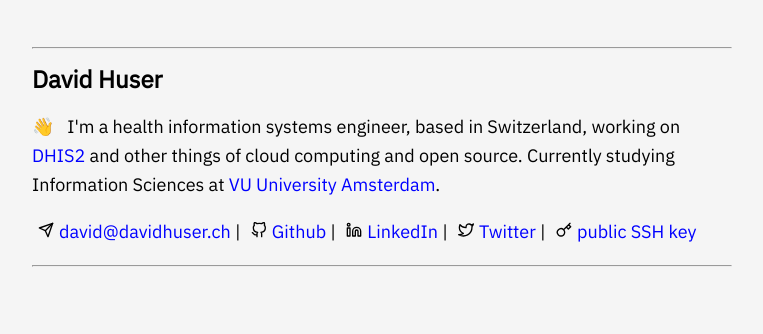
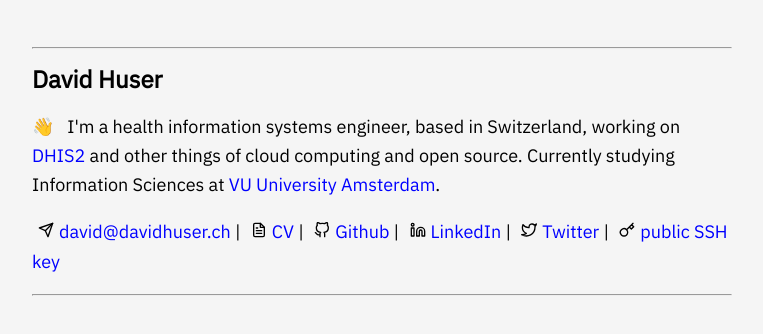
Before and after one commit to davidhuser/davidhuser.github.io, a plain HTML site: page index.html in a window 1280 px wide. Shown: the whole page, without its empty margins (258-1021 px from the left). Drawn offline with nearby package versions, Linux system fonts and the light colour scheme.

Commit message:
Update index.html

```diff
--- a/index.html
+++ b/index.html
@@ -78,7 +78,12 @@
 	</p>
 
 	<p>
-		<i class="feather-16" data-feather="send"></i><a title="Email" href="mailto:david@davidhuser.ch">david@davidhuser.ch</a> | <i class="feather-16" data-feather="github"></i><a title="Github" href="https://github.com/davidhuser" target="_blank">Github</a> | <i class="feather-16" data-feather="linkedin"></i><a title="LinkedIn" href="https://www.linkedin.com/in/davidhuser" target="_blank">LinkedIn</a> | <i class="feather-16" data-feather="twitter"></i><a title="Twitter" href="https://twitter.com/davidhuser762" target="_blank">Twitter</a> | <i class="feather-16" data-feather="key"></i><a title="SSH key" href="https://github.com/davidhuser.keys" target="_blank">public SSH key</a>
+		<i class="feather-16" data-feather="send"></i><a title="Email" href="mailto:david@davidhuser.ch">david@davidhuser.ch</a> |
+		<i class="feather-16" data-feather="file-text"></i><a title="CV" href="https://raw.githubusercontent.com/davidhuser/resume.md/main/resume.pdf">CV</a> |
+		<i class="feather-16" data-feather="github"></i><a title="Github" href="https://github.com/davidhuser" target="_blank">Github</a> |
+		<i class="feather-16" data-feather="linkedin"></i><a title="LinkedIn" href="https://www.linkedin.com/in/davidhuser" target="_blank">LinkedIn</a> |
+		<i class="feather-16" data-feather="twitter"></i><a title="Twitter" href="https://twitter.com/davidhuser762" target="_blank">Twitter</a> |
+		<i class="feather-16" data-feather="key"></i><a title="SSH key" href="https://github.com/davidhuser.keys" target="_blank">public SSH key</a>
 	</p>
 
 	<hr>
```
